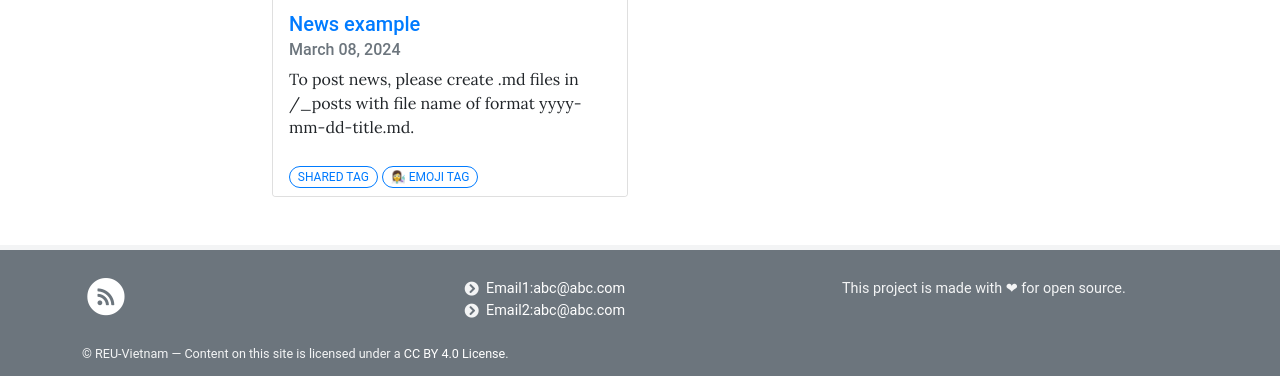
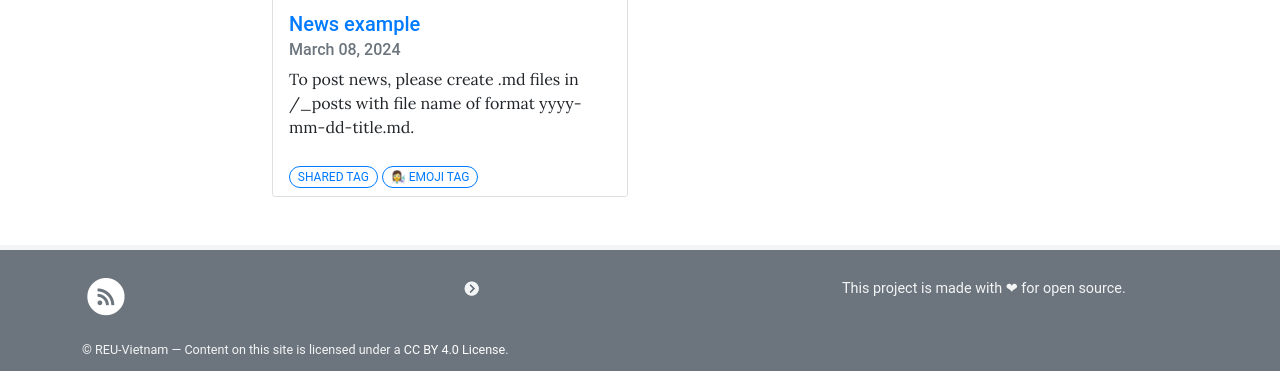
Before and after one commit to adm-vietnam/adm-vietnam.github.io, a Jekyll site: the page built from pages/home.md, in a window 1280 px wide and 900 px high, scrolled down 658 px, cut to the strip 524-900 px from the top of the window. Built offline with Jekyll 4.4.1, drawn with Linux system fonts in a browser that asks for light colours; some web fonts are replaced.

Commit message:
Update footer.yml

```diff
--- a/_data/footer.yml
+++ b/_data/footer.yml
@@ -5,11 +5,11 @@
 columns:
   - description:
     links:
-    - text: Email1:abc@abc.com
-      href: mailto:abc@abc.com
+    - text:
+      href:
       # new_window: true
-    - text: Email2:abc@abc.com
-      href: mailto:abc@abc.com
+    - text:
+      href:
       # new_window: true
 
   - description: > # E.g. funding acknowledgement. Can be Markdown
```
